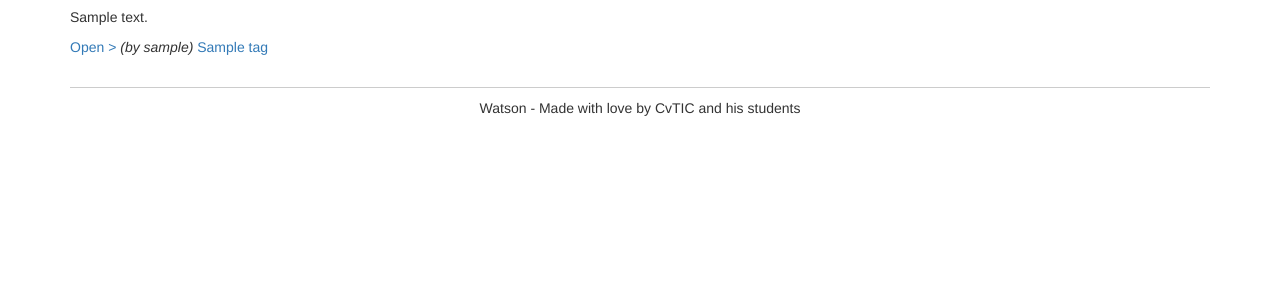
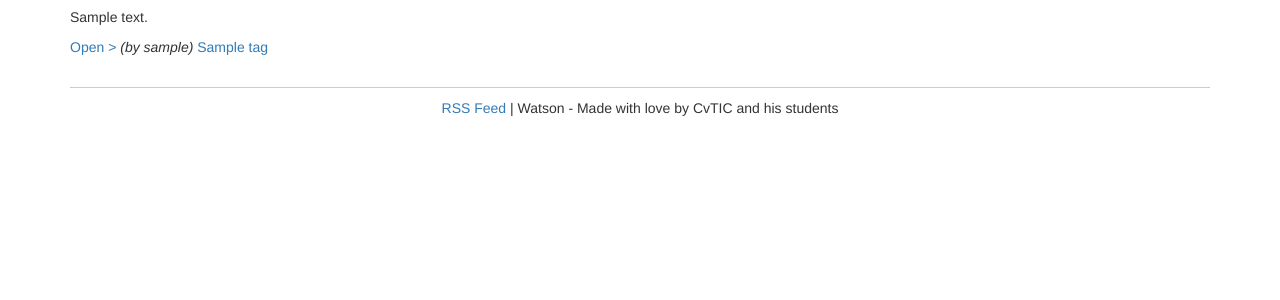
Before and after one commit to BurN-30/UEL313-Groupe4-S3, a PHP site: template views/link.html.twig in a window 1280 px wide. Shown: the part 156-456 px from the top of the page. Run offline with PHP 8.4, Linux system fonts and the light colour scheme; the template is opened without the code that fills it: most values are stand-ins (such as "Sample title", 1, 10 or a date in 2020); some libraries are stand-ins or nearby versions.

Commit message:
🧸 Ajout d'un lien vers le RSS dans le footer

```diff
--- a/views/layout.html.twig
+++ b/views/layout.html.twig
@@ -48,7 +48,7 @@
         </nav>
         <div id="content">{% block content %}{% endblock %}</div>
         <footer class="footer">
-            Watson - Made with love by CvTIC and his students
+            <a href="{{ path('rss') }}">RSS Feed</a> | Watson - Made with love by CvTIC and his students
         </footer>
     </div>
 
```
